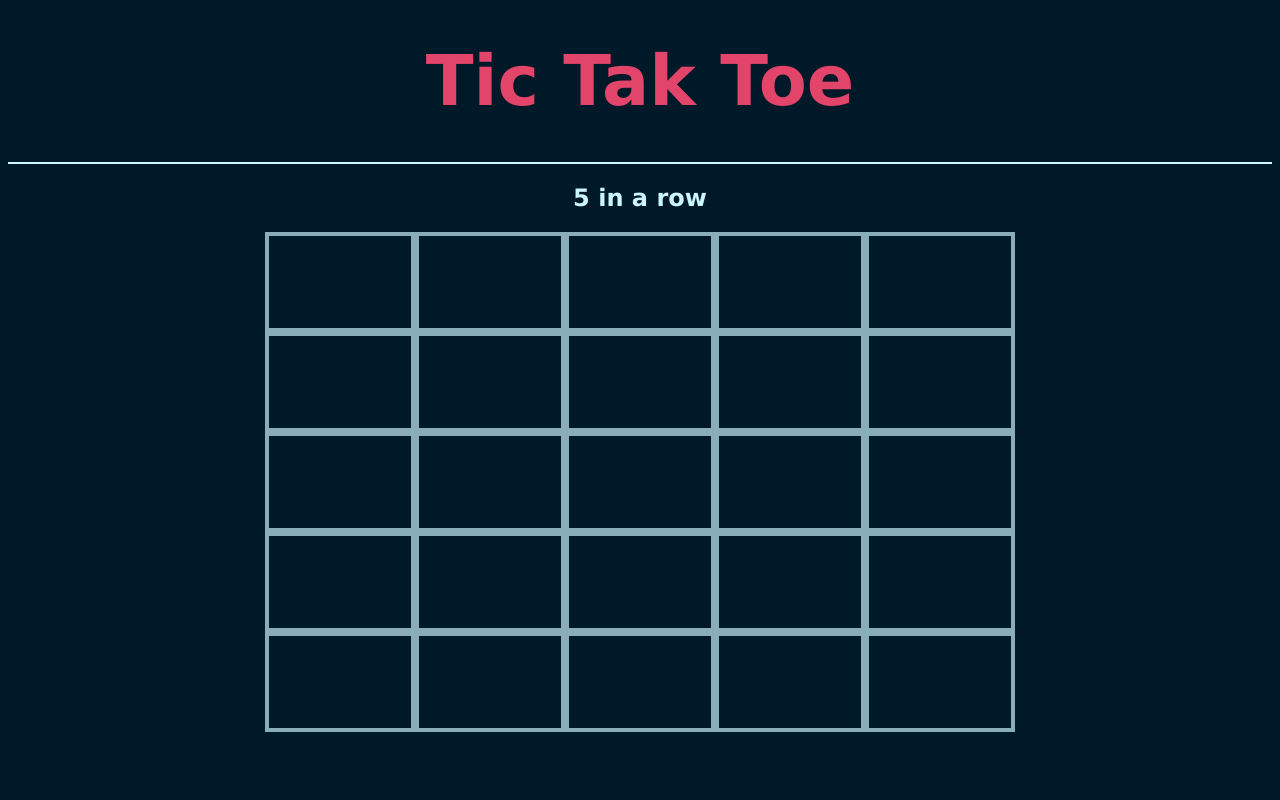
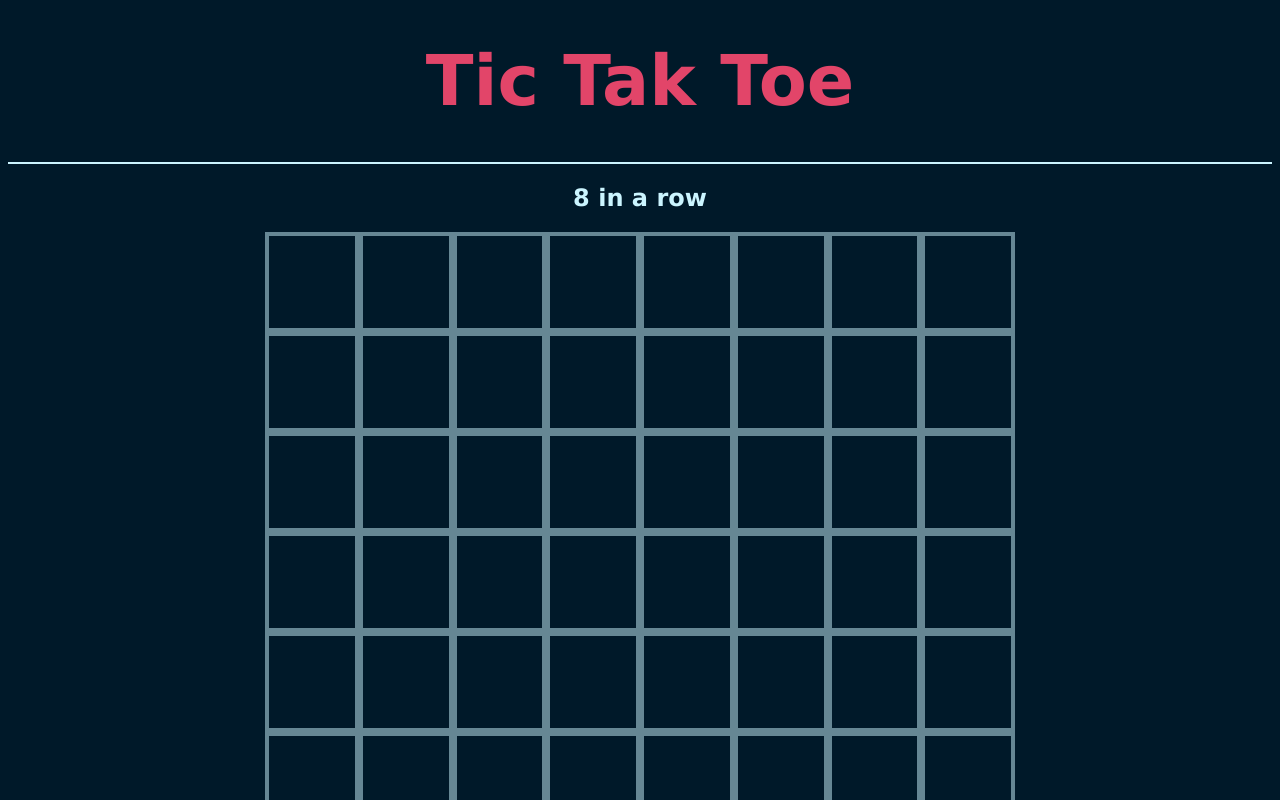
Before and after one commit to nichodim/TicTakToe, a React (Vite) app: page / in a window 1280 px wide. Shown: the top 800 px of the page. Built offline with nearby package versions, Linux system fonts and the light colour scheme.

Commit message:
Improved configuration

```diff
--- a/src/App.css
+++ b/src/App.css
@@ -20,7 +20,7 @@ h1 {
 }
 
 .tile-none {
-    border: 4px solid rgba(203, 245, 255, 0.678);
+    border: 4px solid rgba(203, 245, 255, 0.5);
     color:rgb(203, 245, 255);
     background-color: rgb(0, 25, 41);
     flex: 1;
@@ -28,6 +28,7 @@ h1 {
     cursor: pointer;
 }
 .tile-none:hover {
+    border: 4px solid rgb(203, 245, 255);
     background-color: rgb(0, 59, 95);
 }
 .tile-ex {
@@ -45,6 +46,11 @@ h1 {
     transition: 0.3s;
 }
 
+.shapes {
+    margin: 0;
+    padding: 0;
+}
+
 
 .exColor {
     color: #e24569;
--- a/src/App.jsx
+++ b/src/App.jsx
@@ -5,7 +5,7 @@ import { GameTag } from './GameTag'
 import './App.css'
 
 function App() {
-    const [rows, setRows] = useState(() => 5);
+    const [rows, setRows] = useState(() => 8);
     const [turn, setTurn] = useState(() => 'ex');
     const [tics, setTics] = useState(Array(rows).fill(Array(rows).fill({ type: "none", key: undefined })));
 
--- a/src/Tile.jsx
+++ b/src/Tile.jsx
@@ -7,8 +7,8 @@ export function Tile({ tic, handleClick }) {
                 </svg>
             }
             {tic.type == 'circle' &&
-                <svg height="100" width="100">
-                    <circle cx="50" cy="45" r="26" stroke="#3236ff" stroke-width="8" fill="rgb(0, 11, 41)" />
+                <svg height="55" width="55">
+                    <circle cx="27.5" cy="27" r="24" stroke="#3236ff" stroke-width="8" fill="rgb(0, 11, 41)" />
                 </svg>
             }
         </button>
--- a/src/Title.jsx
+++ b/src/Title.jsx
@@ -1,3 +1,3 @@
 export function Title({ turn }) {
-    return <h1 className={turn + 'Color'} >Tic Tak Toe</h1>;
+    return <h1 className={turn + 'Color'}>Tic Tak Toe</h1>;
 }
```
